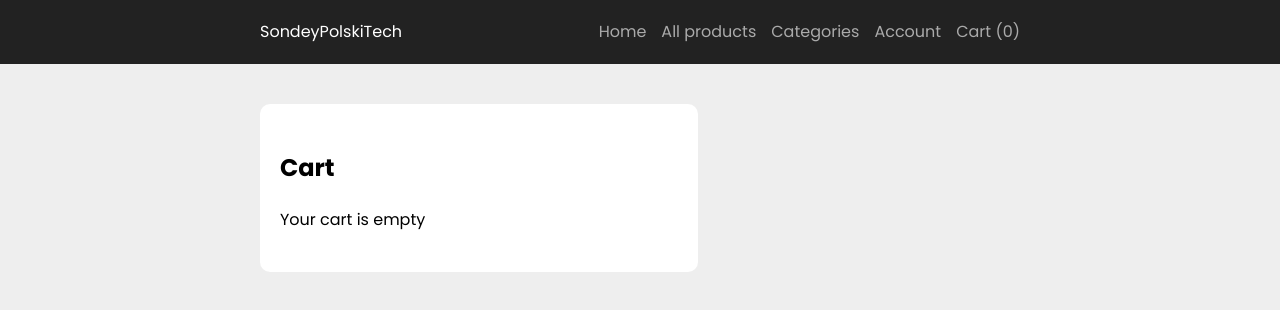
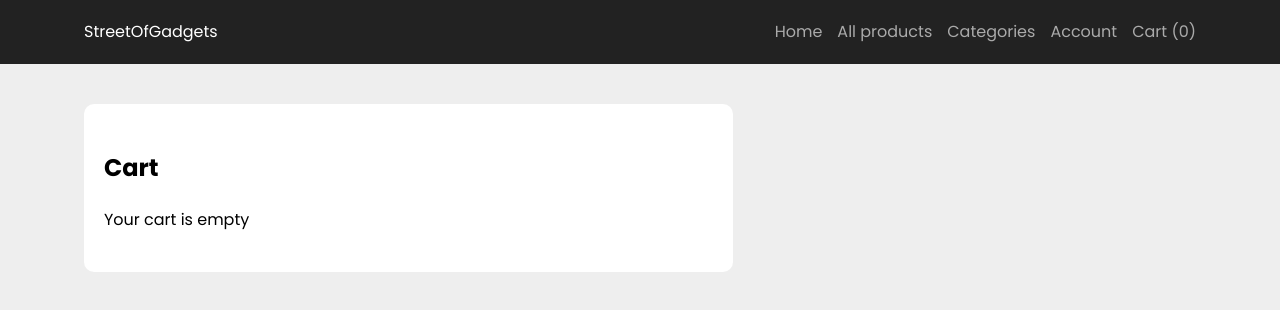
Before and after one commit to bryansomto/SondeypolskiClient, a Next.js app: page /cart in a window 1280 px wide. Shown: the top 310 px of the page. Built offline with nearby package versions, Linux system fonts and the light colour scheme; what next-reveal would draw is missing.

Commit message:
rename project

```diff
--- a/components/Center.js
+++ b/components/Center.js
@@ -1,7 +1,7 @@
 import styled from "styled-components";
 
 const StyledDiv = styled.div`
-  max-width: 800px;
+  max-width: 90%;
   margin: 0 auto;
   padding: 0 20px;
 `;
--- a/components/Header.js
+++ b/components/Header.js
@@ -76,7 +76,7 @@ export default function Header() {
     <StyledHeader>
       <Center>
         <Wrapper>
-          <Logo href={"/"}>SondeyPolskiTech</Logo>
+          <Logo href={"/"}>StreetOfGadgets</Logo>
 
           <StyledNav mobileNavActive={mobileNavActive}>
             <NavLink href={"/"}>Home</NavLink>
--- a/components/ProductsGrid.js
+++ b/components/ProductsGrid.js
@@ -9,6 +9,10 @@ const StyledProductsGrid = styled.div`
   padding-top: 10px;
   @media screen and (min-width: 768px) {
     grid-template-columns: 1fr 1fr 1fr 1fr;
+    gap: 30px;
+  }
+  @media screen and (min-width: 1024px) {
+    grid-template-columns: 1fr 1fr 1fr 1fr 1fr;
     gap: 30px;
   }
 `;
```
